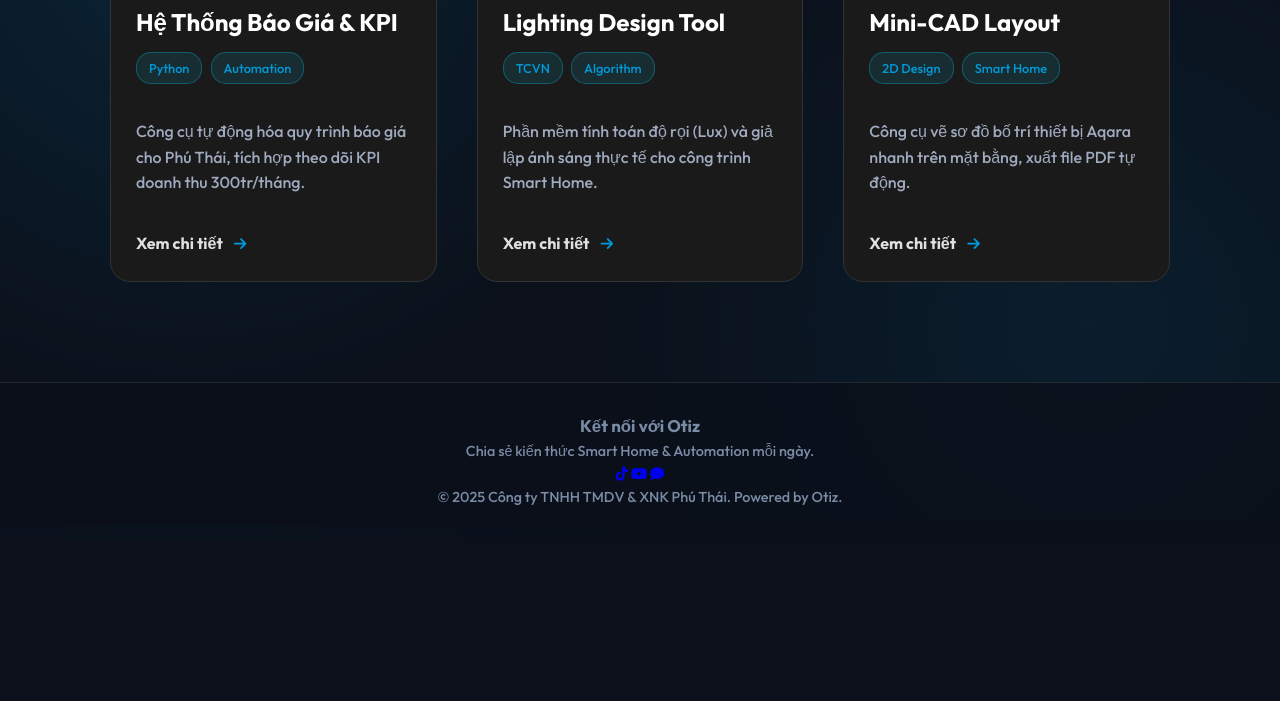
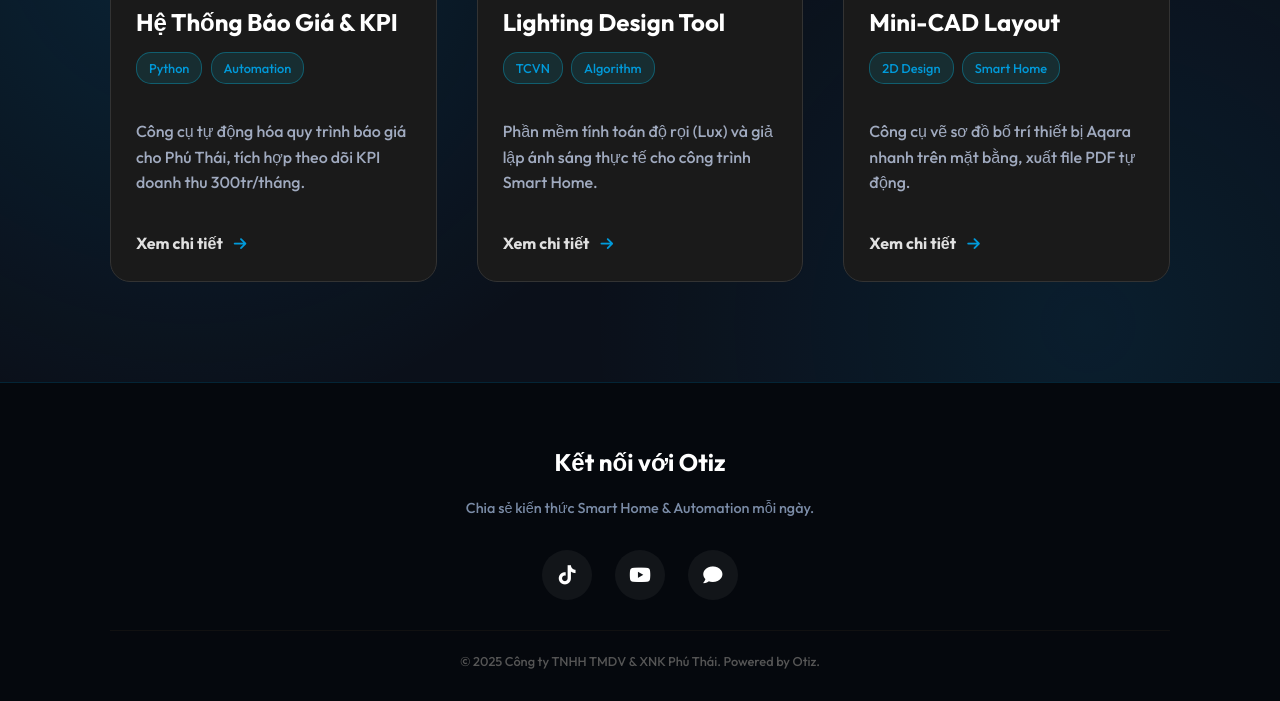
Before and after one commit to truongdino4-cpu/Otiz-profile, a plain HTML site: page index.html in a window 1280 px wide. Shown: the part 1875-2576 px from the top of the page. Before the commit the page ends 2415 px from the top, so only its background shows below. Drawn offline with Linux system fonts and the light colour scheme.

Commit message:
Update style.css

```diff
--- a/style.css
+++ b/style.css
@@ -345,3 +345,51 @@ footer {
     color: var(--primary-color);
     padding-left: 5px; /* Hiệu ứng đẩy chữ sang phải */
 }
+
+/* --- FOOTER STYLE MỚI --- */
+footer {
+    background: #05080d; /* Màu tối hơn nền chính */
+    padding: 60px 0 30px;
+    border-top: 1px solid rgba(0, 154, 218, 0.2);
+    text-align: center;
+}
+
+.footer-content h3 {
+    color: #fff;
+    margin-bottom: 15px;
+    font-size: 1.5rem;
+}
+
+.social-links {
+    margin: 30px 0;
+}
+
+.social-links a {
+    display: inline-flex;
+    justify-content: center;
+    align-items: center;
+    width: 50px;
+    height: 50px;
+    background: rgba(255, 255, 255, 0.05);
+    color: #fff;
+    border-radius: 50%;
+    margin: 0 10px;
+    font-size: 1.2rem;
+    transition: 0.3s;
+    border: 1px solid transparent;
+    text-decoration: none;
+}
+
+.social-links a:hover {
+    background: var(--primary-color);
+    box-shadow: 0 0 20px rgba(0, 154, 218, 0.6);
+    transform: translateY(-5px);
+}
+
+.copyright {
+    color: #555;
+    font-size: 0.8rem;
+    margin-top: 30px;
+    border-top: 1px solid #111;
+    padding-top: 20px;
+}
```
